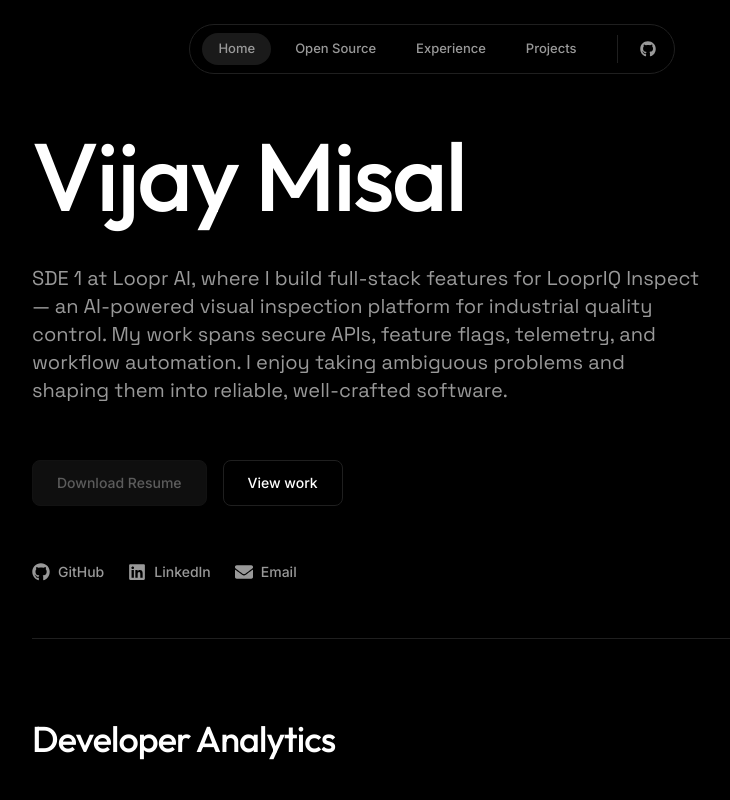
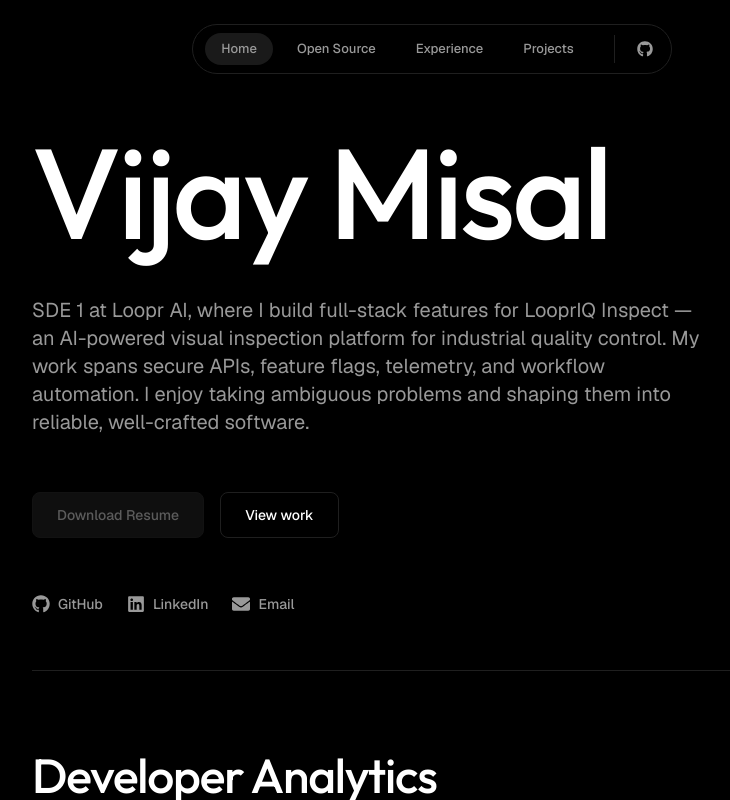
Before and after one commit to vjymisal0/portfolio-vijay, a Next.js app: page / in a window 1280 px wide. Shown: the whole page, without its empty margins (208-938 px from the left). Built offline with nearby package versions, Linux system fonts and the light colour scheme; no server answers.

Commit message:
feat(ui): scale main titles, update body font to Geist, and enhance smooth scrolling

```diff
--- a/app/(site)/page.tsx
+++ b/app/(site)/page.tsx
@@ -38,43 +38,60 @@
     const lenis = new Lenis({
       wrapper,
       content,
-      duration: 1.1,
+      duration: 1.2,
       easing: (t) => Math.min(1, 1.001 - Math.pow(2, -10 * t)),
+      orientation: 'vertical',
+      gestureOrientation: 'vertical',
       smoothWheel: true,
-      autoRaf: true,
+      wheelMultiplier: 1.0,
+      touchMultiplier: 1.5,
     })
 
-    return () => lenis.destroy()
+    let rafId: number
+    function raf(time: number) {
+      lenis.raf(time)
+      rafId = requestAnimationFrame(raf)
+    }
+    rafId = requestAnimationFrame(raf)
+
+    return () => {
+      cancelAnimationFrame(rafId)
+      lenis.destroy()
+    }
   }, [activeSection])
 
   useEffect(() => {
     const applyHash = () => {
-      const id = window.location.hash.replace('#', '')
-      if (isSection(id)) setActiveSection(id)
+      const hash = window.location.hash.replace('#', '')
+      if (isSection(hash)) {
+        setActiveSection(hash)
+        sessionStorage.setItem('current-section', hash)
+      } else {
+        const saved = sessionStorage.getItem('current-section')
+        if (saved && isSection(saved)) {
+          setActiveSection(saved)
+          history.replaceState(null, '', `/#${saved}`)
+        } else {
+          setActiveSection('home')
+        }
+      }
     }
 
-    const handoff = sessionStorage.getItem('goto-section')
-    if (handoff && isSection(handoff)) {
-      sessionStorage.removeItem('goto-section')
-      setActiveSection(handoff)
-      if (window.location.hash !== `#${handoff}`) {
-        history.replaceState(null, '', `/#${handoff}`)
-      }
-      window.dispatchEvent(new Event('hashchange'))
-    } else {
-      applyHash()
-    }
-
+    applyHash()
     window.addEventListener('hashchange', applyHash)
     return () => window.removeEventListener('hashchange', applyHash)
   }, [])
+
+  useEffect(() => {
+    sessionStorage.setItem('current-section', activeSection)
+  }, [activeSection])
 
   return (
     <AnimatePresence mode="wait">
       <motion.div
         key={activeSection}
         ref={scrollRef}
-        className="absolute inset-0 h-full overflow-y-auto pb-32 hide-scrollbar"
+        className="absolute inset-0 h-full overflow-y-auto pb-32"
         initial={{ opacity: 0, y: 20, scale: 0.98, filter: "blur(2px)" }}
         animate={{ opacity: 1, y: 0, scale: 1, filter: "blur(0px)" }}
         exit={{ opacity: 0, y: -20, scale: 0.98, filter: "blur(2px)" }}
--- a/app/globals.css
+++ b/app/globals.css
@@ -2,9 +2,60 @@
 @tailwind components;
 @tailwind utilities;
 
+html {
+  scroll-behavior: smooth;
+}
+
 html,
 body {
   height: 100%;
+}
+
+/* ── Smooth, refined scrollbars across the application ── */
+* {
+  scrollbar-width: thin;
+  scrollbar-color: hsl(var(--muted-foreground) / 0.25) transparent;
+}
+
+::-webkit-scrollbar {
+  width: 6px;
+  height: 6px;
+}
+
+::-webkit-scrollbar-track {
+  background: transparent;
+}
+
+::-webkit-scrollbar-thumb {
+  background-color: hsl(var(--muted-foreground) / 0.25);
+  border-radius: 9999px;
+  transition: background-color 0.2s ease;
+}
+
+::-webkit-scrollbar-thumb:hover {
+  background-color: hsl(var(--muted-foreground) / 0.5);
+}
+
+/* ── Lenis smooth scroll engine support ── */
+html.lenis,
+html.lenis body {
+  height: auto;
+}
+
+.lenis.lenis-smooth {
+  scroll-behavior: auto !important;
+}
+
+.lenis.lenis-smooth [data-lenis-prevent] {
+  overscroll-behavior: contain;
+}
+
+.lenis.lenis-stopped {
+  overflow: hidden;
+}
+
+.lenis.lenis-scrolling iframe {
+  pointer-events: none;
 }
 
 @layer base {
--- a/app/layout.tsx
+++ b/app/layout.tsx
@@ -1,5 +1,5 @@
 import './globals.css'
-import { Manrope, Outfit, Inter, Space_Grotesk } from 'next/font/google'
+import { Geist, Outfit, Inter, Space_Grotesk } from 'next/font/google'
 import { Metadata } from 'next'
 
 const inter = Inter({
@@ -8,7 +8,7 @@
   variable: '--font-sans',
 })
 
-const manrope = Manrope({
+const geist = Geist({
   subsets: ['latin'],
   display: 'swap',
   variable: '--font-body',
@@ -99,8 +99,8 @@
   }
 
   return (
-    <html lang="en" className={`dark ${inter.variable} ${outfit.variable} ${manrope.variable} ${grotesk.variable}`}>
-      <body className={`${inter.className} bg-background text-foreground antialiased selection:bg-primary/30 selection:text-primary`}>
+    <html lang="en" className={`dark ${inter.variable} ${outfit.variable} ${geist.variable} ${grotesk.variable}`}>
+      <body className={`${geist.className} bg-background text-foreground antialiased selection:bg-primary/30 selection:text-primary`}>
         <script type="application/ld+json" dangerouslySetInnerHTML={{ __html: JSON.stringify(personSchema) }} />
         {children}
       </body>
--- a/components/education.tsx
+++ b/components/education.tsx
@@ -26,7 +26,7 @@
 export default function Education() {
   return (
     <div className="pt-8">
-      <h2 className="font-serif text-[0.8125rem] font-medium uppercase tracking-[0.18em] text-foreground mb-12">Education</h2>
+      <h2 className="font-serif text-4xl sm:text-5xl font-medium tracking-tight text-foreground mb-12">Education</h2>
 
       <div className="flex flex-col border-t border-border">
         {educationData.map((edu) => (
--- a/components/experience.tsx
+++ b/components/experience.tsx
@@ -76,7 +76,7 @@
 export default function Experience() {
   return (
     <section className="container mx-auto px-6 lg:px-12 max-w-4xl">
-      <h2 className="font-serif text-[0.8125rem] font-medium uppercase tracking-[0.18em] text-foreground mb-12">Experience</h2>
+      <h2 className="font-serif text-4xl sm:text-5xl font-medium tracking-tight text-foreground mb-12">Experience</h2>
 
       <div className="flex flex-col border-t border-border">
         {groups.map((group) => (
--- a/components/github-charts.tsx
+++ b/components/github-charts.tsx
@@ -24,7 +24,7 @@
 
   return (
     <div className="pt-12 pb-8">
-      <h2 className="font-serif text-3xl sm:text-4xl font-medium tracking-tight text-foreground mb-12">Developer Analytics</h2>
+      <h2 className="font-serif text-4xl sm:text-5xl font-medium tracking-tight text-foreground mb-12">Developer Analytics</h2>
 
       {/* Notable repositories */}
       <div className="flex flex-col gap-6 mb-16">
--- a/components/introduction.tsx
+++ b/components/introduction.tsx
@@ -31,14 +31,14 @@
       >
         <div className="flex flex-col items-start gap-6 min-w-0">
           <motion.h1
-            className="text-6xl sm:text-7xl lg:text-8xl font-serif font-medium tracking-tight leading-none text-foreground"
+            className="text-7xl sm:text-8xl lg:text-9xl font-serif font-medium tracking-tight leading-none text-foreground"
             variants={itemVariants}
           >
             Vijay Misal
           </motion.h1>
 
           <motion.p
-            className="text-lg sm:text-xl text-muted-foreground max-w-2xl mt-4 leading-relaxed font-grotesk"
+            className="text-lg sm:text-xl text-muted-foreground max-w-2xl mt-4 leading-relaxed font-body"
             variants={itemVariants}
           >
             SDE 1 at Loopr AI, where I build full-stack features for LooprIQ Inspect — an AI-powered visual inspection platform for industrial quality control. My work spans secure APIs, feature flags, telemetry, and workflow automation. I enjoy taking ambiguous problems and shaping them into reliable, well-crafted software.
--- a/components/open-source.tsx
+++ b/components/open-source.tsx
@@ -51,9 +51,9 @@
 
   return (
     <section className="container mx-auto px-6 lg:px-12 max-w-4xl">
-      <div className="mb-10">
-        <h2 className="font-serif text-[0.8125rem] font-medium uppercase tracking-[0.18em] text-foreground mb-1.5">Open Source</h2>
-        <p className="text-sm text-muted-foreground">
+      <div className="mb-12">
+        <h2 className="font-serif text-4xl sm:text-5xl font-medium tracking-tight text-foreground mb-3">Open Source</h2>
+        <p className="text-sm sm:text-base font-body text-muted-foreground leading-relaxed">
           {contributions.length} pull requests merged across {repoCount} public repositories, plus {packages.length} npm packages published.{' '}
           <a href="/#home" className="underline underline-offset-2 hover:text-foreground transition-colors">See the full breakdown in Developer Analytics &rarr;</a>
         </p>
--- a/components/projects.tsx
+++ b/components/projects.tsx
@@ -54,7 +54,7 @@
 
   return (
     <div>
-      <h2 className="font-serif text-[0.8125rem] font-medium uppercase tracking-[0.18em] text-foreground mb-12">Projects</h2>
+      <h2 className="font-serif text-4xl sm:text-5xl font-medium tracking-tight text-foreground mb-12">Projects</h2>
 
       <div className="flex flex-col border-t border-border">
         {projects.map((project) => (
--- a/tailwind.config.ts
+++ b/tailwind.config.ts
@@ -11,8 +11,8 @@
   theme: {
   	extend: {
   		fontFamily: {
-  			sans: ['var(--font-sans)', 'ui-sans-serif', 'system-ui', 'sans-serif'],
-  			body: ['var(--font-body)', 'sans-serif'],
+  			sans: ['var(--font-body)', 'var(--font-sans)', 'ui-sans-serif', 'system-ui', 'sans-serif'],
+  			body: ['var(--font-body)', 'Geist', 'sans-serif'],
   			serif: ['var(--font-display)', 'Outfit', 'sans-serif'],
   			display: ['var(--font-display)', 'Outfit', 'sans-serif'],
   			reading: ['var(--font-display)', 'Outfit', 'sans-serif'],
```
Also changed, not shown: package.json (+4 -4 lines), 1 other file (tests, documents, lock files or other folders).
